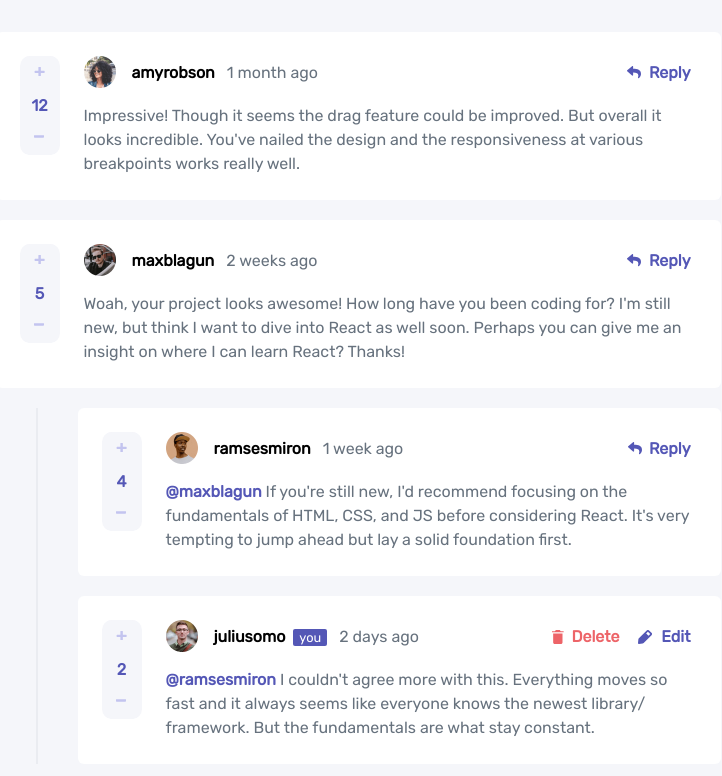
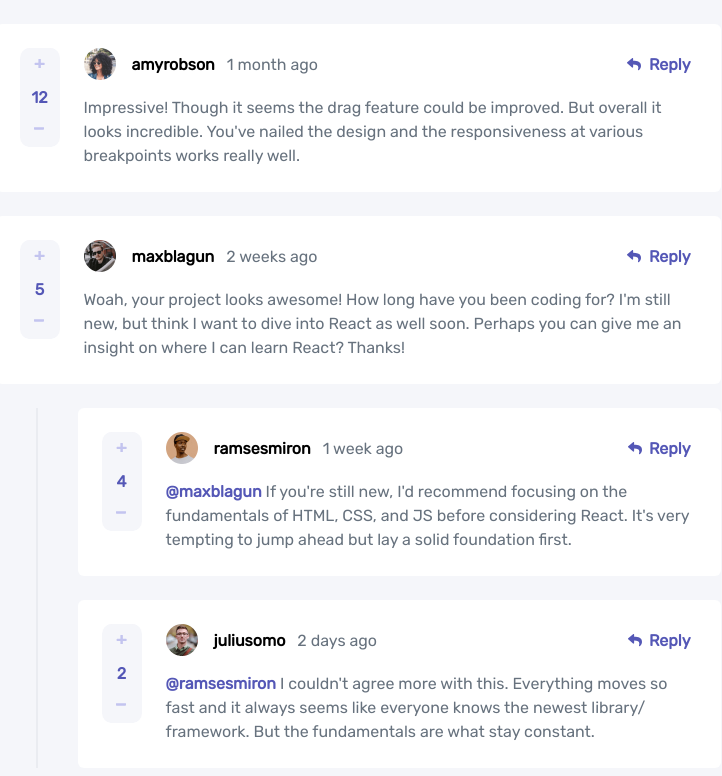
Before and after one commit to aronsn/interactive-comments-section-web, a React (Vite) app: page / in a window 1280 px wide. Shown: the top 776 px of the page, without its empty margins (282-1004 px from the left). Built offline with nearby package versions, Linux system fonts and the light colour scheme.

Commit message:
feat: change prop names, add new props, import component and add boolen state for displaying an comment input component, made changes to styling

```diff
--- a/src/components/Comment/Comment.css
+++ b/src/components/Comment/Comment.css
@@ -1,8 +1,12 @@
+.comment {
+    margin-bottom: var(--spacing-sm);
+}
+
+
 .card {
     background-color: hsl(var(--white));
     border-radius: 6px;
     padding: var(--spacing-sm);
-    margin-bottom: var(--spacing-sm);
 
     display: grid;
     grid-template-columns: 1fr 1fr 1fr 1fr;
@@ -130,8 +134,10 @@
 }
 
 @media (min-width: 376px) {
+    .comment {
+        margin-bottom: var(--spacing-md);
+    }
     .card {
-        margin-bottom: 20px;
         padding: var(--spacing-md);
         grid-template-columns: 64px 1fr 1fr 1fr;
         grid-template-areas:
--- a/src/components/Comment/Comment.jsx
+++ b/src/components/Comment/Comment.jsx
@@ -1,16 +1,29 @@
-import { Fragment } from 'react';
+import { Fragment, useState } from 'react';
+import { CommentInput } from '../../CommentInput/CommentInput';
 import { Button } from '../Button/Button';
 import { replySvg, editSvg, deleteSvg } from '../../utils/importAssets';
 import './Comment.css';
 
-export function Comment({ currentUser, replyingTo, userImage, username, createdAt, comment, score }) {
+export function Comment({
+  isCurrentUser,
+  currentUserImage,
+  replyingTo,
+  userImage,
+  username,
+  createdAt,
+  comment,
+  score,
+}) {
+  const [display, setDisplay] = useState(false);
+
   return (
+    <div className="comment">
       <section className="card">
         <div className="card__flex-header">
           <img className="card__picture" src={userImage} alt="profile-picture" />
           <p className="card__name">
             {username}
-          {currentUser ? <span className="card__tag">you</span> : null}
+            {isCurrentUser ? <span className="card__tag">you</span> : null}
             <span className="card__createdAt">{createdAt}</span>
           </p>
         </div>
@@ -32,15 +45,24 @@ export function Comment({ currentUser, replyingTo, userImage, username, createdA
           </button>
         </div>
         <div className="card__button-group">
-        {currentUser ? (
+          {isCurrentUser ? (
             <Fragment>
               <Button className="card__delete" placeholder={'Delete'} iconSvg={deleteSvg} />
               <Button className="card__edit" placeholder={'Edit'} iconSvg={editSvg} />
             </Fragment>
           ) : (
-          <Button className="card__reply" placeholder={'Reply'} iconSvg={replySvg} />
+            <Button
+              onClick={() => setDisplay((prevState) => !prevState)}
+              className="card__reply"
+              placeholder={'Reply'}
+              iconSvg={replySvg}
+            />
           )}
         </div>
       </section>
+      {display ? (
+        <CommentInput currentUserImage={currentUserImage} replyingTo={username} placeholder={'REPLY'} />
+      ) : null}
+    </div>
   );
 }
```
Lines whose indentation alone changed are shown as unchanged.
